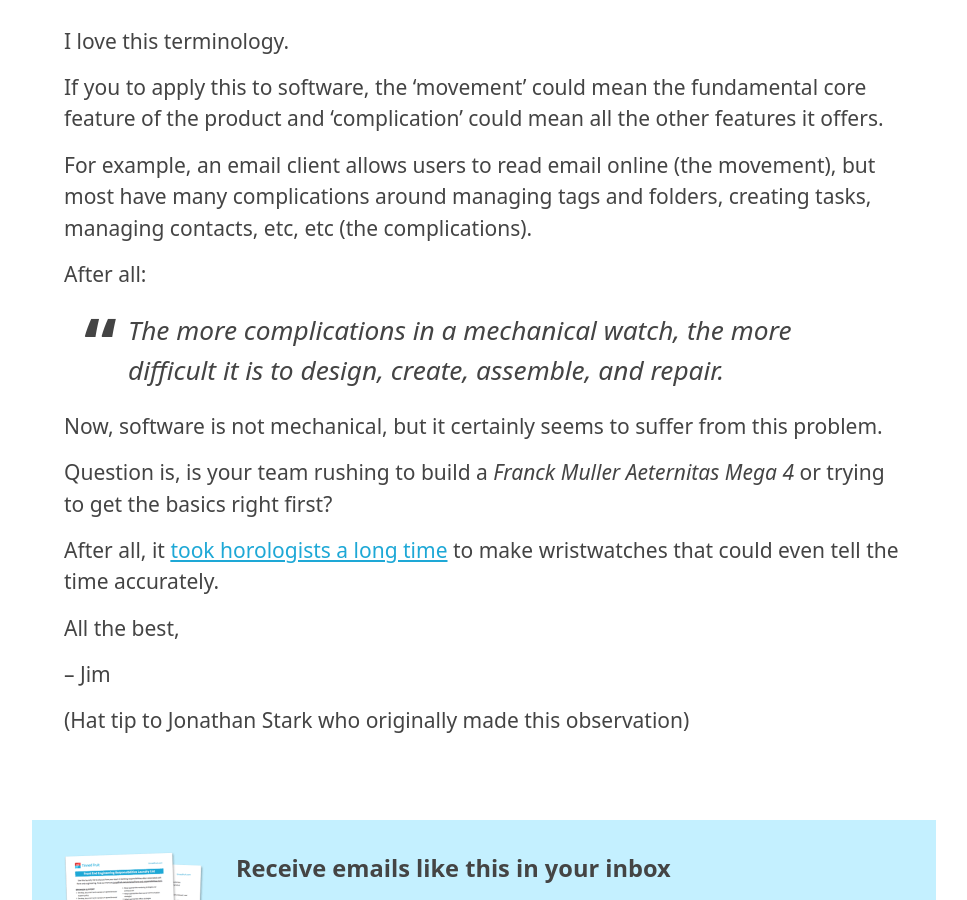
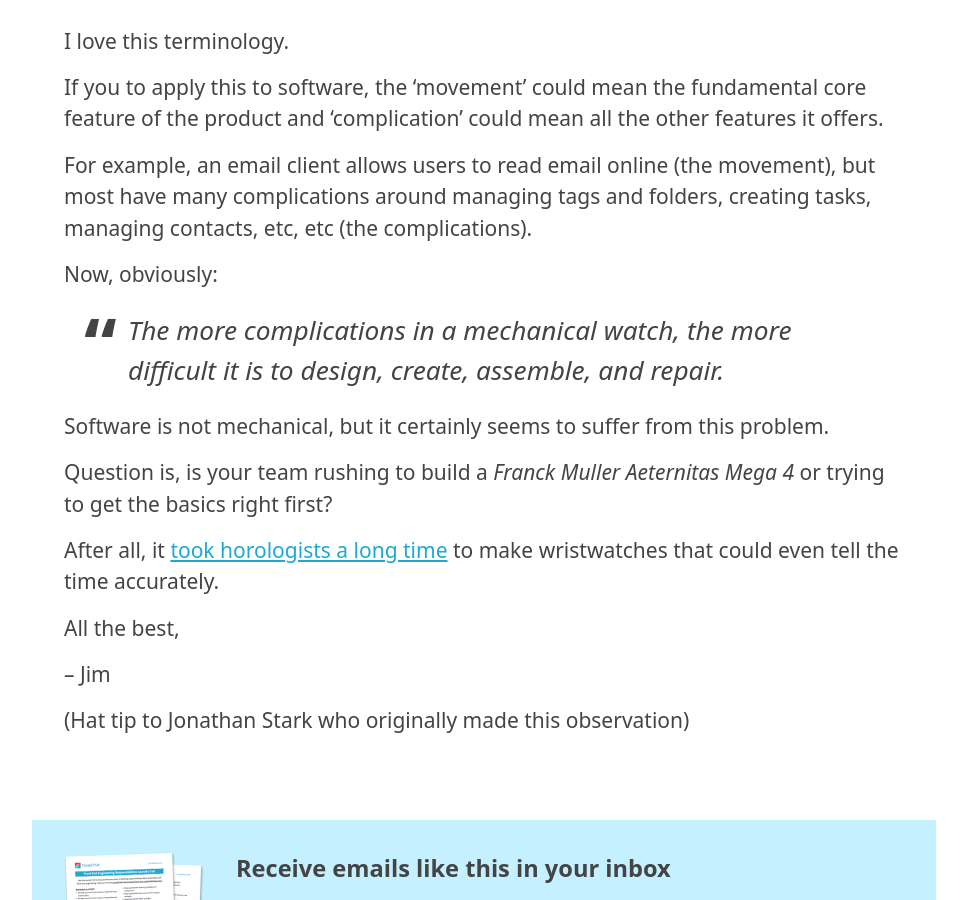
Before and after one commit to froots/froots.github.io, a Jekyll site: the page built from _list/20180625.md, in a window 1280 px wide and 900 px high, scrolled down 799 px. Shown: the whole window, without its empty margins (156-1123 px from the left). Built offline with Jekyll 4.4.1, drawn with Linux system fonts in a browser that asks for light colours.

Commit message:
Ugh construction sentence

```diff
--- a/_list/20180625.md
+++ b/_list/20180625.md
@@ -15,11 +15,11 @@ If you to apply this to software, the 'movement' could mean the fundamental core
 
 For example, an email client allows users to read email online (the movement), but most have many complications around managing tags and folders, creating tasks, managing contacts, etc, etc (the complications).
 
-After all:
+Now, obviously:
 
 > The more complications in a mechanical watch, the more difficult it is to design, create, assemble, and repair.
 
-Now, software is not mechanical, but it certainly seems to suffer from this problem.
+Software is not mechanical, but it certainly seems to suffer from this problem.
 
 Question is, is your team rushing to build a _Franck Muller Aeternitas Mega 4_ or trying to get the basics right first?
 
```
